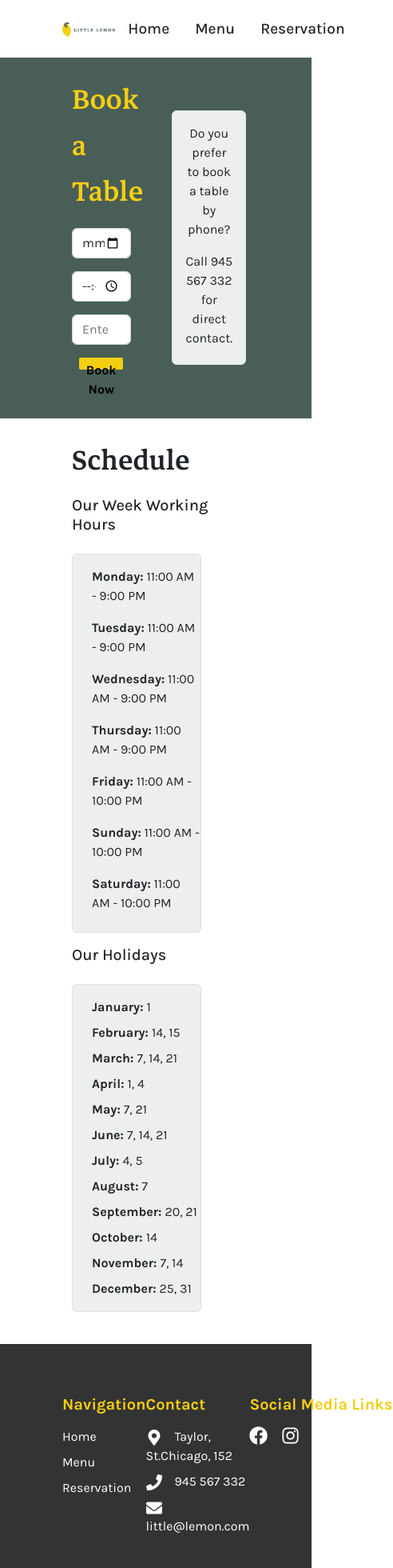
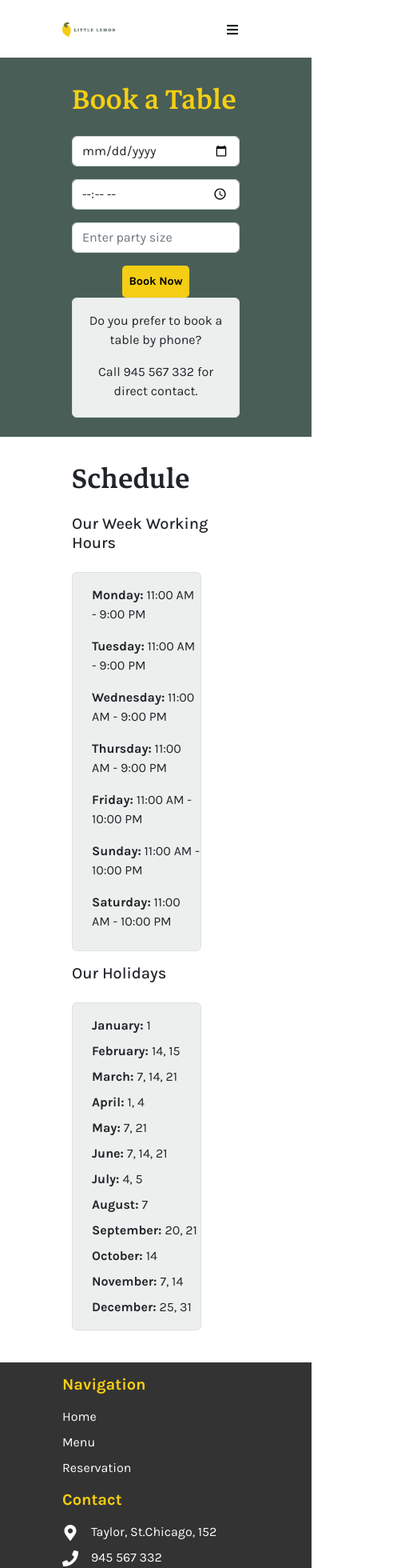
Before and after one commit to jordiciurana16/little-lemon, a React (Vite) app: page /little-lemon/reservation in a window 390 px wide. Shown: the top 1960 px of the page at 80% size, 492 px wide, since content can reach past the window. Built offline with nearby package versions, Linux system fonts and the light colour scheme.

Commit message:
responsive design

```diff
--- a/src/components/footer/Footer.jsx
+++ b/src/components/footer/Footer.jsx
@@ -7,8 +7,9 @@ const Footer = () => {
   return (
     <footer className="pt-3 pb-5">
       <div className="content-padding">
-        <div className="d-flex justify-content-between pt-5">
-          <div>
+        <div className="row">
+          {/* First Column */}
+          <div className="col-12 col-md-4">
             <h5 className="text-yellow fw-bold mb-3">Navigation</h5>
             <ul className="list-unstyled">
               <li className='mb-2 footer-link'><Link className="text-white text-decoration-none" to="/little-lemon">Home</Link></li>
@@ -16,7 +17,9 @@ const Footer = () => {
               <li className='mb-2 footer-link'><Link className="text-white text-decoration-none" to="/little-lemon/reservation">Reservation</Link></li>
             </ul>
           </div>
-          <div>
+
+          {/* Second Column */}
+          <div className="col-12 col-md-4">
             <h5 className="text-yellow fw-bold mb-3">Contact</h5>
             <ul className="list-unstyled text-white">
               <li className='mb-2' ><a className='map-link' href='https://www.google.es/maps/place/152+W+Taylor+St,+Chicago,+IL+60605,+EE.+UU./@41.8690433,-87.6361032,16z/data=!4m5!3m4!1s0x880e2c90e1a38841:0x30acfd66e8df63ef!8m2!3d41.8690393!4d-87.6309534?hl=es'><FaMapMarkerAlt className="me-3 fs-5"/>Taylor, St.Chicago, 152</a></li>
@@ -24,7 +27,9 @@ const Footer = () => {
               <li className='mb-2'><FaEnvelope className="me-3 fs-5" />little@lemon.com</li>
             </ul>
           </div>
-          <div>
+
+          {/* Third Column */}
+          <div className="col-12 col-md-4">
             <h5 className="text-yellow fw-bold">Social Media Links</h5>
             <div className="d-flex fs-3">
               <a href="https://www.facebook.com/" className="social-link text-white me-3"><FaFacebook /></a>
--- a/src/components/header/Nav.jsx
+++ b/src/components/header/Nav.jsx
@@ -1,14 +1,81 @@
-import React from 'react';
+import React, { useState, useEffect } from 'react';
 import { Link } from 'react-router-dom';
+import { FaBars } from 'react-icons/fa';
+import 'bootstrap/dist/css/bootstrap.min.css'; // Import Bootstrap CSS
 
 function Nav() {
+  const [isSmallScreen, setIsSmallScreen] = useState(false);
+
+  useEffect(() => {
+    const checkScreenSize = () => {
+      setIsSmallScreen(window.innerWidth <= 768);
+    };
+
+    window.addEventListener('resize', checkScreenSize);
+    checkScreenSize();
+
+    return () => {
+      window.removeEventListener('resize', checkScreenSize);
+    };
+  }, []);
+
+  useEffect(() => {
+    // Add this effect to initialize Bootstrap dropdown
+    if (isSmallScreen) {
+      document.querySelectorAll('.dropdown-toggle').forEach((dropdownToggle) => {
+        dropdownToggle.setAttribute('data-bs-toggle', 'dropdown');
+      });
+    }
+  }, [isSmallScreen]);
+
   return (
     <nav className="flex-grow-2">
-      <ul className="d-flex justify-content-end list-unstyled m-0">
-        <li><Link className="section-categories text-dark text-decoration-none px-3" to="/little-lemon">Home</Link></li>
-        <li><Link className="section-categories text-dark text-decoration-none px-3" to="/little-lemon/menu">Menu</Link></li>
-        <li><Link className="section-categories text-dark text-decoration-none px-3" to="/little-lemon/reservation">Reservation</Link></li>
-      </ul>
+      {isSmallScreen ? (
+        <div >
+          <button
+            className="btn" // Add Bootstrap's dropdown-toggle class
+            type="button"
+            data-bs-toggle="dropdown"
+          >
+            <FaBars />
+          </button>
+          <ul className="dropdown-menu">
+            <li>
+              <Link className="dropdown-item" to="/little-lemon">
+                Home
+              </Link>
+            </li>
+            <li>
+              <Link className="dropdown-item" to="/little-lemon/menu">
+                Menu
+              </Link>
+            </li>
+            <li>
+              <Link className="dropdown-item" to="/little-lemon/reservation">
+                Reservation
+              </Link>
+            </li>
+          </ul>
+        </div>
+      ) : (
+        <ul className="d-flex justify-content-end list-unstyled m-0">
+          <li>
+            <Link className="section-categories text-dark text-decoration-none px-3" to="/little-lemon">
+              Home
+            </Link>
+          </li>
+          <li>
+            <Link className="section-categories text-dark text-decoration-none px-3" to="/little-lemon/menu">
+              Menu
+            </Link>
+          </li>
+          <li>
+            <Link className="section-categories text-dark text-decoration-none px-3" to="/little-lemon/reservation">
+              Reservation
+            </Link>
+          </li>
+        </ul>
+      )}
     </nav>
   );
 }
--- a/src/components/main/HomePage/AboutUsSection.jsx
+++ b/src/components/main/HomePage/AboutUsSection.jsx
@@ -19,7 +19,7 @@ function AboutUsSection() {
 
         </div>
         <div className="col-md-6 mb-5">
-          <div className="image-container">
+          <div className="image-container d-none d-md-block">
             <img src={matop} alt="Placeholder 2" className="bottom-image rounded" />
             <img src={mabottom} alt="Placeholder 1" className="top-image rounded" />
           </div>
--- a/src/components/main/HomePage/HeroSection.jsx
+++ b/src/components/main/HomePage/HeroSection.jsx
@@ -3,13 +3,16 @@ import food from "../../../assets/img/restaurantfood.jpg"
 
 function HeroSection() {
   return (
-    <section className="hero-section position-relative content-padding" >
+    <section className="hero-section position-relative content-padding">
       <div className="row align-items-center">
         <div className="col-md-6">
           <h1 className="title yellow d-inline-block text-nowrap pt-4">Little Lemon</h1>
           <h2 className="subtitle highlight">Chicago</h2>
-                  <p className="paragraph highlight">We are a family owned Mediterranean restaurant, focused on traditional recipes served with a modern twist.</p>
+          <p className="paragraph highlight">We are a family-owned Mediterranean restaurant, focused on traditional recipes served with a modern twist.</p>
           <button className="button-primary mt-3 mb-4">Reserve a table</button>
+        </div>
+        <div className="col-md-6 d-none d-md-block">
+          {/* This image will only display on medium and larger devices */}
           <img src={food} alt="example" className="position-absolute end-0 top-0 mt-4 rounded" />
         </div>
       </div>
--- a/src/components/main/HomePage/HomePage.css
+++ b/src/components/main/HomePage/HomePage.css
@@ -68,3 +68,12 @@
 .paragraph.about {
     text-align: justify;
 }
+
+/* Hide images when screen width is more than 1300px */
+@media screen and (min-width: 1300px) {
+    .top-image,
+    .bottom-image,
+    .position-absolute.end-0.top-0.mt-4 {
+        display: none;
+    }
+}
--- a/src/components/main/HomePage/SpecialsSection.jsx
+++ b/src/components/main/HomePage/SpecialsSection.jsx
@@ -26,7 +26,7 @@ function SpecialsSection() {
       <div className="d-flex justify-content-center mt-3">
         <div className="row">
           {specialDishes.map((dish, index) => (
-            <div key={index} className="col-4">
+            <div key={index} className="col-12 col-md-4">
               <DishSpecial
                 name={dish.name}
                 price={dish.price}
--- a/src/components/main/MenuPage/DishFilter.jsx
+++ b/src/components/main/MenuPage/DishFilter.jsx
@@ -8,7 +8,8 @@ function DishFilter() {
   }
 
   return (
-    <section className="dish-filter pt-4 pb-4">
+    <section className="dish-filter pt-4 pb-4 d-none d-md-block">
+      {/* The 'd-none d-md-block' class will hide the section on small devices */}
       <div className="d-flex content-padding justify-content-between">
         <form className="row align-items-center">
           <div className="col-auto">
@@ -50,7 +51,9 @@ function DishFilter() {
           </div>
         </form>
         <div className="col-auto">
-        <button className="button-primary" type="submit">Search</button>
+          <button className="button-primary" type="submit">
+            Search
+          </button>
         </div>
       </div>
     </section>
--- a/src/components/main/ReservationPage/ReservationPage.jsx
+++ b/src/components/main/ReservationPage/ReservationPage.jsx
@@ -8,7 +8,7 @@ function ReservationPage() {
       <section className="content-padding reservation-form pt-4 pb-4">
         <div className="container">
           <div className="row">
-            <div className="col-5">
+            <div className="col-lg-5 col-md-6 col-sm-12"> {/* Adjust column widths based on screen size */}
               <h2 className="mb-3 title yellow">Book a Table</h2>
               <form>
                 <div className="pb-3">
@@ -25,7 +25,7 @@ function ReservationPage() {
                 </div>
               </form>
             </div>
-            <div className="col-7 d-flex align-items-center ps-5 justify-content-center  ">
+            <div className="col-lg-7 col-md-6 col-sm-12 d-flex align-items-center justify-content-center">
               <div className="schedule rounded border pt-3 pb-1 px-3">
                 <p className="text-center">Do you prefer to book a table by phone?</p>
                 <p className="text-center">Call 945 567 332 for direct contact.</p>
--- a/src/index.css
+++ b/src/index.css
@@ -75,18 +75,25 @@
 .button-primary {
     font-weight: bolder;
     background-color: #F4CE14;
-    padding: 1vw;
-    padding-left: 2vw;
-    padding-right: 2vw;
+    min-width: 120px; /* Example: set a minimum width in pixels */
+    max-width: 100%; /* Allow the button to take full width on smaller screens */
+    min-height: 40px; /* Example: set a minimum height in pixels */
+    padding: 10px; /* Example: set padding in pixels */
+    border-radius: 5px; /* Example: set border radius in pixels */
     border: none;
-    border-radius: 0.5vw;
     cursor: pointer;
-    min-width: 14vw;
-    max-width: 14vw;
-    min-height: 4vw;
-    max-height: 4vw;
+    font-size: 1em; /* Set font size using relative units */
 }
 
 .button-primary:hover {
     box-shadow: 0px 0px 5px 2px rgba(0,0,0,0.5);
 }
+
+/* Example media query for adjusting button size on smaller screens */
+@media screen and (max-width: 600px) {
+    .button-primary {
+        min-width: 80px;
+        padding: 8px;
+        font-size: 0.9em;
+    }
+}
```
Also changed, not shown: src/components/main/HomePage/TestimonialsSection.jsx (+1 -47 lines), src/components/main/MenuPage/MenuSection.jsx (+6 -6 lines). Lines whose indentation alone changed are shown as unchanged.
